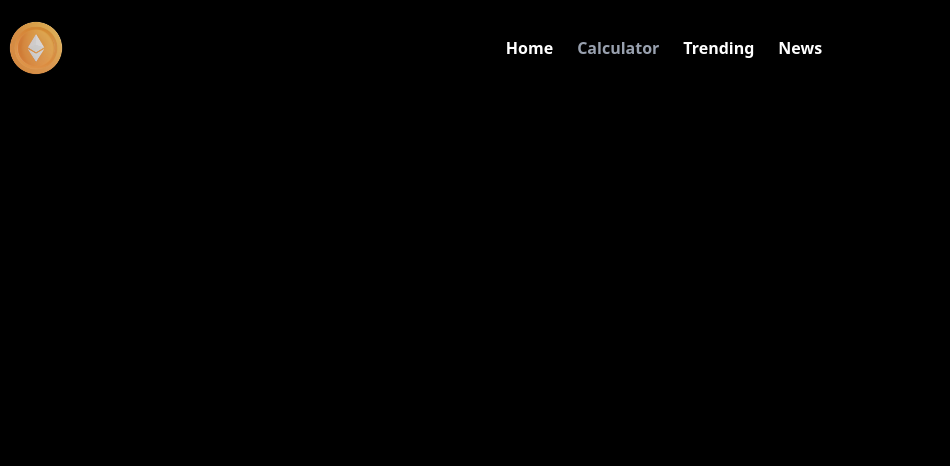
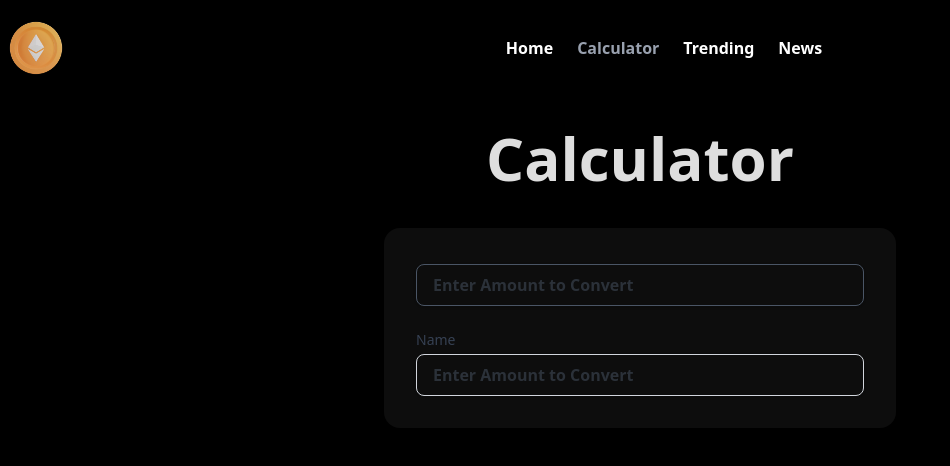
Before and after one commit to A3xxx23/A3Crypto, a React (Vite) app: page /calculator in a window 1280 px wide. Shown: the top 466 px of the page, without its empty margins (0-950 px from the left). Built offline with nearby package versions, Linux system fonts and the light colour scheme.

Commit message:
add card calculator

```diff
--- /dev/null
+++ b/src/components/CalculatorCard.tsx
@@ -0,0 +1,28 @@
+export const CalculatorCard = () => {
+    return (
+        <form
+        className="w-full max-w-lg bg-white/5 shadow-2xl rounded-2xl p-8 space-y-6 mx-auto"
+      >
+        <div>
+          <input
+            type="text"
+            placeholder="Enter Amount to Convert"
+            required
+            className="mt-1 w-full px-4 py-2 border border-gray-600 rounded-lg text-gray-600 shadow-sm focus:outline-none focus:ring-2 focus:ring-stone-400"
+          />
+        </div>
+
+        <div>
+          <label className="block text-sm font-medium text-gray-700">Name</label>
+          <input
+            type="text"
+            placeholder="Enter Amount to Convert"
+            required
+            className="mt-1 w-full px-4 py-2 border border-gray-300 rounded-lg text-gray-600 shadow-sm focus:outline-none focus:ring-2 focus:ring-stone-400"
+          />
+        </div>
+      </form>
+    )
+}
+
+export default CalculatorCard
--- a/src/pages/Calculator.tsx
+++ b/src/pages/Calculator.tsx
@@ -1,10 +1,15 @@
+import CalculatorCard from "../components/CalculatorCard"
 
 
 export const Calculator = () => {
   return (
-    <div>
+    <div className="container mx-auto max-w-2xl p-4">
+  <h1 className="text-6xl font-bold text-center mb-10">
+    Calculator
+  </h1>
 
-    </div>
+  <CalculatorCard />
+</div>
   )
 }
 
```
